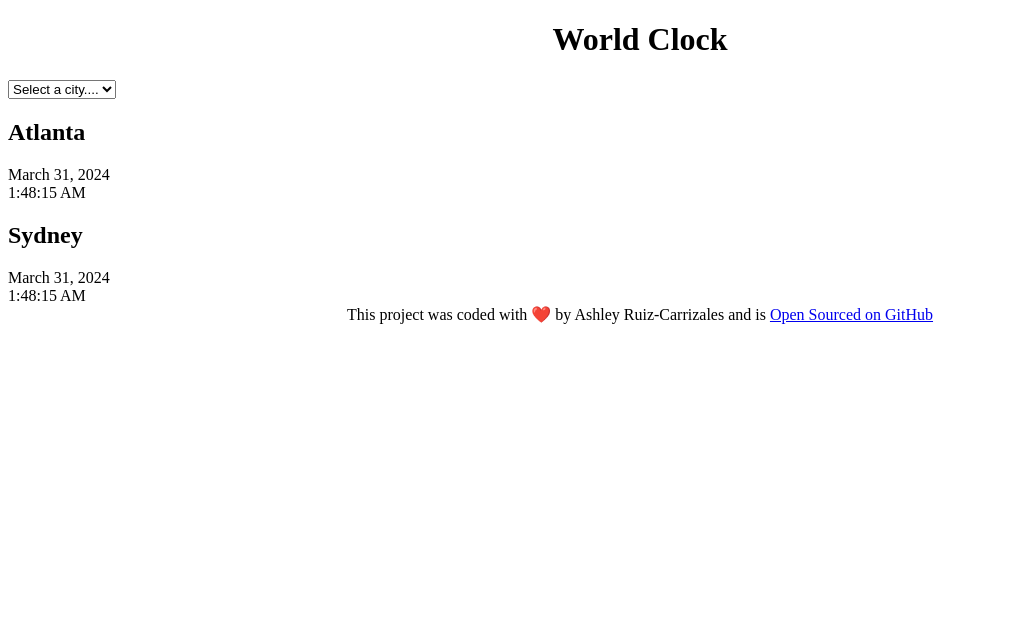
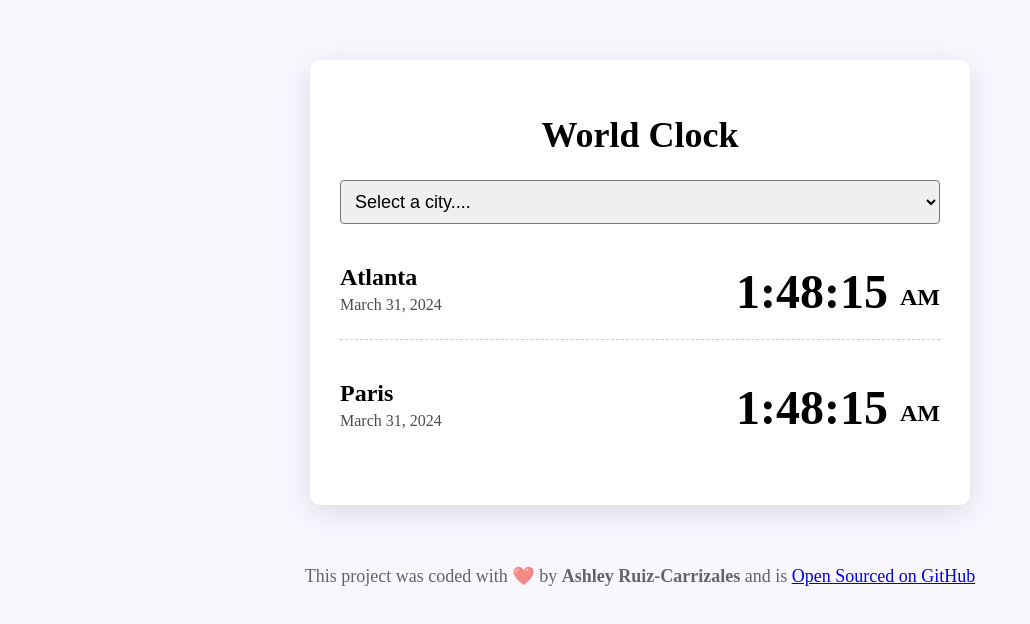
Before and after one commit to ashleyruizca/World-Clock, a plain HTML site: page index.html in a window 1280 px wide. Shown: the whole page, without its empty margins (0-1030 px from the left). Drawn offline with Linux system fonts and the light colour scheme.

Commit message:
Styled the project with CSS

```diff
--- a/index.html
+++ b/index.html
@@ -16,18 +16,23 @@
         <option value="">Auckland</option>
       </select>
       <div class="city">
-        <h2>Atlanta</h2>
-        <div class="date">March 31, 2024</div>
-        <div class="time">1:48:15 AM</div>
+        <div>
+          <h2>Atlanta</h2>
+          <div class="date">March 31, 2024</div>
+        </div>
+        <div class="time">1:48:15 <small>AM</small></div>
       </div>
       <div class="city">
-        <h2>Sydney</h2>
-        <div class="date">March 31, 2024</div>
-        <div class="time">1:48:15 AM</div>
+        <div>
+          <h2>Paris</h2>
+          <div class="date">March 31, 2024</div>
+        </div>
+        <div class="time">1:48:15 <small>AM</small></div>
       </div>
     </div>
     <footer>
-      This project was coded with ❤️ by Ashley Ruiz-Carrizales and is
+      This project was coded with ❤️ by
+      <strong>Ashley Ruiz-Carrizales</strong> and is
       <a href="https://github.com/ashleyruizca/World-Clock" target="_blank>"
         >Open Sourced on GitHub</a
       >
--- a/style.css
+++ b/style.css
@@ -1,6 +1,63 @@
+body {
+  background-color: #f9f7fe;
+}
+
 h1 {
   text-align: center;
+  font-size: 36px;
 }
+
+h2 {
+  margin: 0 0 5px;
+  font-size: 28;
+}
+
+select {
+  display: block;
+  width: 100%;
+  border-radius: 4px;
+  padding: 10px;
+  font-size: 18px;
+}
+
+.container {
+  max-width: 600px;
+  background: white;
+  padding: 30px;
+  margin: 60px auto;
+  border-radius: 10px;
+  box-shadow: rgba(100, 100, 111, 0.2) 0px 7px 29px 0px;
+}
+
+.city {
+  display: flex;
+  margin: 20px 0;
+  padding: 20px 0;
+  justify-content: space-between;
+  border-bottom: 1px dashed rgba(0, 0, 0, 0.2);
+}
+
+.city:last-child {
+  border: none;
+}
+
+.date {
+  opacity: 0.7;
+}
+
+.time {
+  font-size: 48px;
+  font-weight: bold;
+}
+
+.time small {
+  font-size: 24px;
+  vertical-align: middle;
+  line-height: 36px;
+}
+
 footer {
   text-align: center;
+  font-size: 18px;
+  color: rgba(0, 0, 0, 0.6);
 }
```
